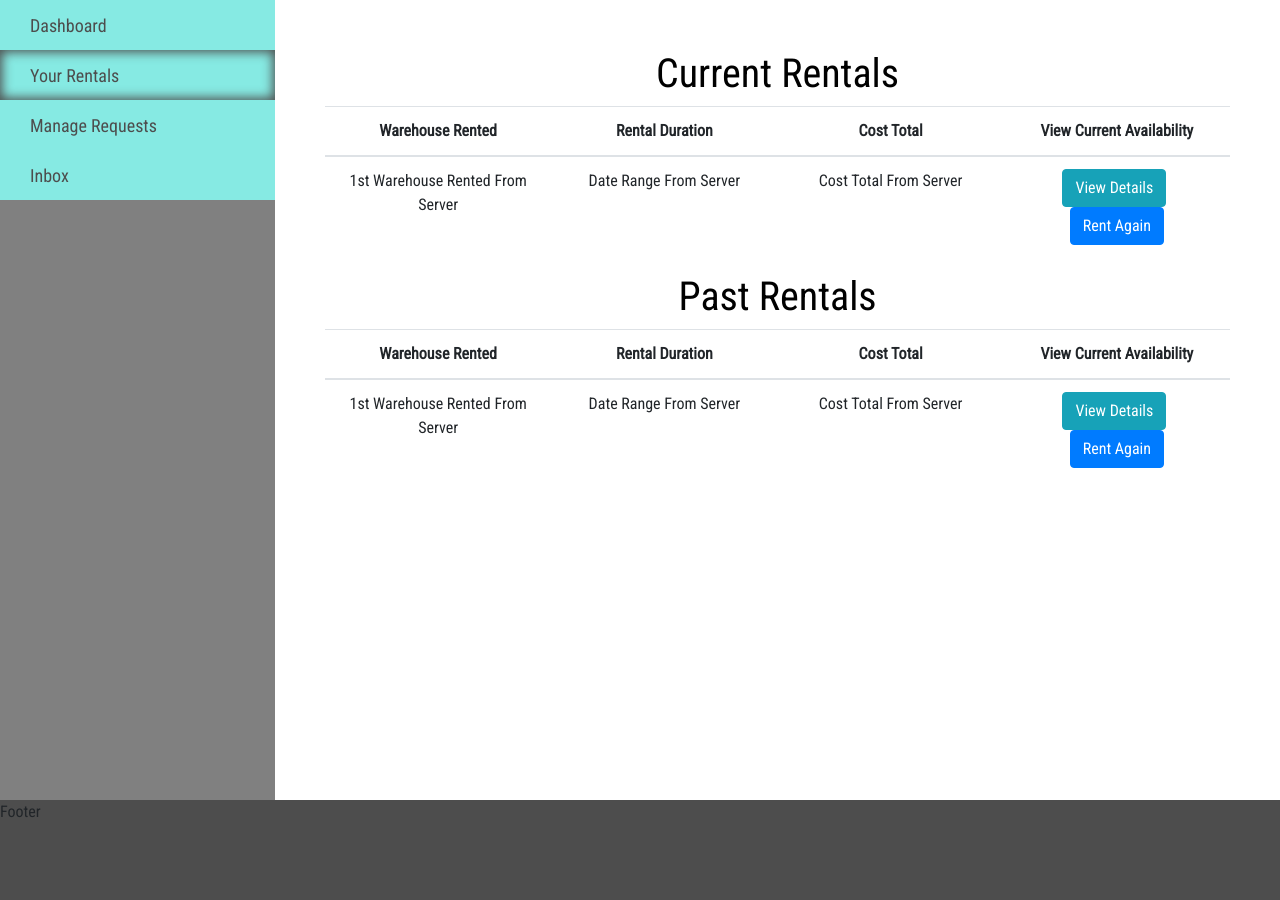
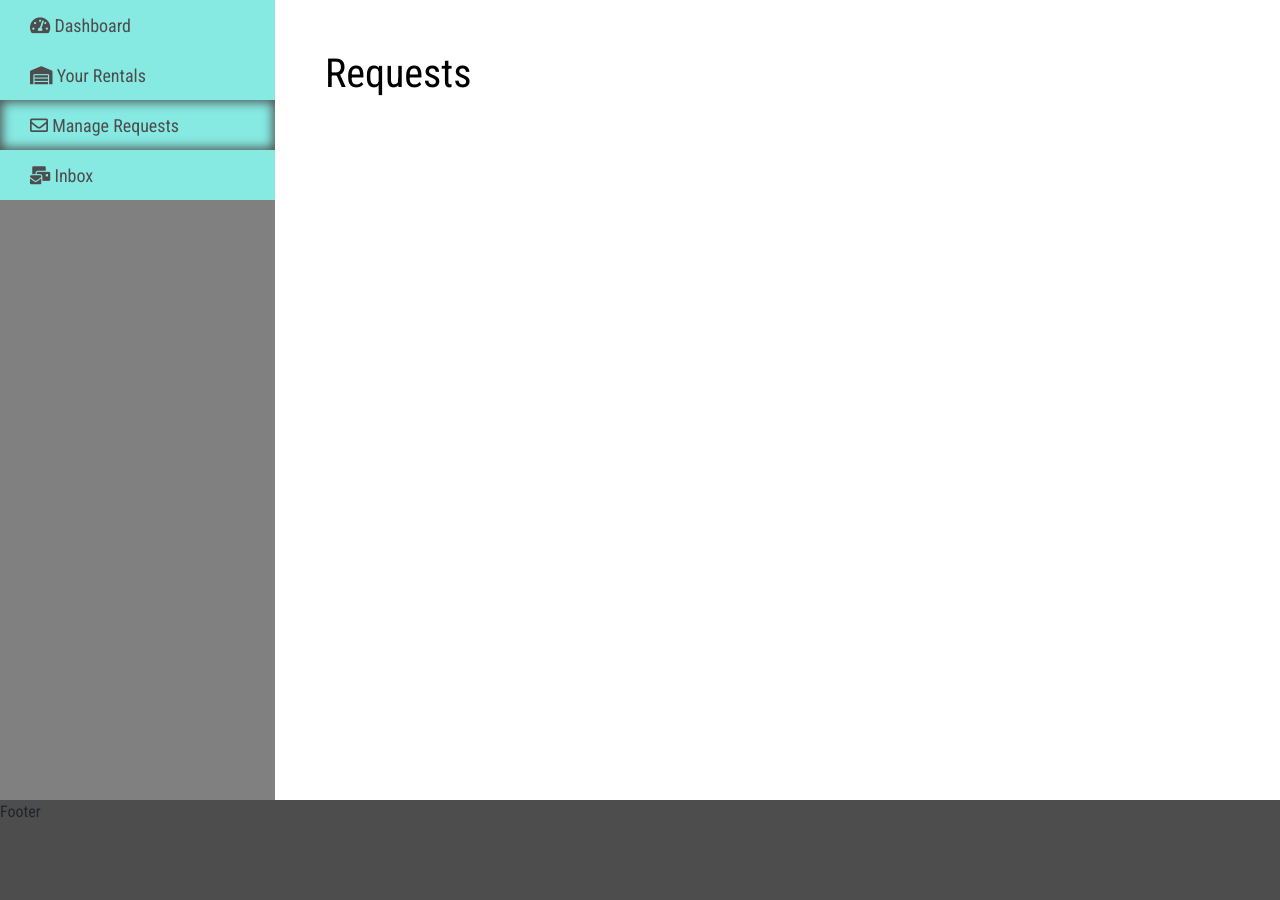
Before and after one commit to delta97/WhereHouse, a PHP site: page /lessee/tester.html in a window 1280 px wide. Shown: the part 75-975 px from the top of the page. Run offline with PHP 8.4, Linux system fonts and the light colour scheme; some libraries are stand-ins or nearby versions.

Commit message:
began work on requests page for lessees

```diff
--- a/lessee/tester.html
+++ b/lessee/tester.html
@@ -24,13 +24,21 @@
 
 		<!-- Link to the style sheet -->
 		<link rel="stylesheet" href="../style.css">
+
+		<!-- javascript click functions -->
+		<script src="../javascript/click_functions.js"></script>
+
+		<!-- font awesome icons -->
+		<link rel="stylesheet" href="https://use.fontawesome.com/releases/v5.5.0/css/all.css" integrity="sha384-B4dIYHKNBt8Bc12p+WXckhzcICo0wtJAoU8YZTY5qE0Id1GSseTk6S+L3BlXeVIU" crossorigin="anonymous">
+
+
 	</head>
 	<body>
 		<div class="flexbox-wrapper">
 			<div class="header">
 				<div class="flex-logo">
 					<span><a href="../index.php"><img class="logo" src="../images/logo.png"></a></span>
-					<span class="logo-text"><a href="../index.php">WhereHouse</a></span>
+					<span class="logo-text"><a href="index.php">WhereHouse</a></span>
 				</div>
 				<div class="flex-logo">
 					<span class="header-username">Doe, John</span>
@@ -40,179 +48,41 @@
 			<div class="body dashboard-flex">
 				<div class="sidebar">
 					<div id="dashboard-btn" class="sidebar-btn">
-						<span class="sidebar-btn-text">Dashboard</span>
+						<span class="sidebar-btn-text"><i class="fas fa-tachometer-alt"></i> Dashboard</span>
 					</div>
-					<div id="rentals-btn" class="sidebar-btn active-btn">
-						<span class="sidebar-btn-text">Your Rentals</span>
+					<div id="rentals-btn" class="sidebar-btn">
+						<span class="sidebar-btn-text"><i class="fas fa-warehouse"></i> Your Rentals</span>
 					</div>
-					<div id="requests-btn" class="sidebar-btn">
-						<span class="sidebar-btn-text">Manage Requests</span>
+					<div id="requests-btn" class="sidebar-btn active-btn">
+						<span class="sidebar-btn-text"><i class="far fa-envelope"></i> Manage Requests</span>
 					</div>
 					<div id="inbox-btn" class="sidebar-btn">
-						<span class="sidebar-btn-text">Inbox</span>
+						<span class="sidebar-btn-text"><i class="fas fa-mail-bulk"></i> Inbox</span>
 					</div>
 				</div>
 				<div class="page-content">
-					<div class="current-rentals">
-						<h1 style="text-align: center;">Current Rentals</h1>
-						<table id="current-rentals-table" class="table">
-							<thead>
-								<tr>
-									<th style="width: 25%" class="text-center" scope="col">
-										Warehouse Rented
-									</th>
-									<th style="width: 25%" class="text-center" scope="col">
-										Rental Duration
-									</th>
-									<th style="width: 25%" class="text-center" scope="col">
-										Cost Total
-									</th>
-									<th style="width: 25%" class="text-center" scope="col">
-										View Current Availability
-									</th>
-								</tr>
-							</thead>
-							<tbody>
-								<tr>
-									<td style="width: 25%" class="text-center">
-										1st Warehouse Rented From Server
-									</td>
-									<td style="width: 25%" class="text-center">
-										Date Range From Server
-									</td>
-									<td style="width: 25%" class="text-center">
-										Cost Total From Server
-									</td>
-									<td style="width: 25%" class="text-center">
-										<button data-toggle="modal" data-target="#rental-view-details" style="margin-right: 5px" class="btn btn-info">View Details</button>
-										<button data-toggle="modal" data-target="#rent-again" class="btn btn-primary">Rent Again</button>
-									</td>
-								</tr>
-							</tbody>
-						</table>
+					<h1>Requests</h1>
 
-
-					</div>
-
-					<!-- <?php
-						//query the open rental contracts
-						//if query returns number of results equal to zero then do the following:
-
-						//echo "Oh no, you don't have any current rentals! You can fix that by searching for a warehouse to rent on our <a href="searchpage.html">search page</a>."
-					?> -->
-					<div class="past-rentals">
-						<h1 style="text-align: center;">Past Rentals</h1>
-						<table id="past-rentals-table" class="table">
-							<thead>
-								<tr>
-									<th style="width: 25%" class="text-center" scope="col">
-										Warehouse Rented
-									</th>
-									<th style="width: 25%" class="text-center" scope="col">
-										Rental Duration
-									</th>
-									<th style="width: 25%" class="text-center" scope="col">
-										Cost Total
-									</th>
-									<th style="width: 25%" class="text-center" scope="col">
-										View Current Availability
-									</th>
-								</tr>
-							</thead>
-							<tbody>
-								<tr>
-									<td style="width: 25%" class="text-center">
-										1st Warehouse Rented From Server
-									</td>
-									<td style="width: 25%" class="text-center">
-										Date Range From Server
-									</td>
-									<td style="width: 25%" class="text-center">
-										Cost Total From Server
-									</td>
-									<td style="width: 25%" class="text-center">
-										<button data-toggle="modal" data-target="#rental-view-details" style="margin-right: 5px" class="btn btn-info">View Details</button>
-										<button data-toggle="modal" data-target="#rent-again" class="btn btn-primary">Rent Again</button>
-									</td>
-								</tr>
-							</tbody>
-						</table>
-					</div>
-					<!-- <?php
-						//query the history of the user for ALL rentals over time
-						//display results in a table
-
-						//on click for each result, toggle a modal that displays the information surrounding a particular rental
-
-						//possible feature if there is time: add a print to pdf button that prints and downloads a pdf of the rental in question
-
-						//fields to include in modal: warehouse rented, duration, final cost, rating the user gave the warehouse, average rating for the warehouse, search for this result again button
-					?> -->
 				</div>
 			</div>
-
-			<!-- Rental View Details Modal - Pops up on clicking one of the past or current rentals -->
-			<div class="modal fade" id="rental-view-details" tabindex="-1" role="dialog" aria-labelledby="rental-view-details" aria-hidden="true">
-				<div class="modal-dialog modal-dialog-centered flex-center" role="document">
-					<div class="modal-content edit-info-modal">
-						<div class="modal-header">
-							<h3 class="modal-title" id="registration-modal-title">Rental Details</h3>
-							<button type="button" class="close" data-dismiss="modal" aria-label="Close">
-								<span aria-hidden="true">&times;</span>
-							</button>
-						</div>
-						<div class="modal-body">
-
-						</div>
-						<div class="modal-footer">
-							<button type="button" data-dismiss="modal" data-toggle="modal" data-target="#rent-again" class="btn btn-info">Rent Again</button>
-							<button type="button" class="btn btn-close" data-dismiss="modal">Close</button>
-						</div>
-					</div>
-				</div>
-			</div>
-
-
-			<!-- Rent Again Modal -->
-			<div class="modal fade" id="rent-again" tabindex="-1" role="dialog" aria-labelledby="rent-again" aria-hidden="true">
-				<div class="modal-dialog modal-dialog-centered flex-center" role="document">
-					<div class="modal-content edit-info-modal">
-						<div class="modal-header">
-							<h3 class="modal-title" id="registration-modal-title">Rent Again</h3>
-							<button type="button" class="close" data-dismiss="modal" aria-label="Close">
-								<span aria-hidden="true">&times;</span>
-							</button>
-						</div>
-						<div class="modal-body">
-
-						</div>
-						<div class="modal-footer">
-							<button type="button" class="btn btn-close" data-dismiss="modal">Close</button>
-						</div>
-					</div>
-				</div>
-			</div>
-
-
-		</div>
 		</div>
 		<div class="footer">Footer</div>
 	</body>
 
 	<script type="text/javascript">
-		$("#dashboard-btn").click(function(event) {
+		$("#dashboard-btn").click(function() {
 			window.location = "dashboard.php";
 		});
-		$("#rentals-btn").click(function(event) {
+		$("#rentals-btn").click(function() {
 			window.location = "rentals.php";
 		});
-		$("#requests-btn").click(function(event) {
+		$("#requests-btn").click(function() {
 			window.location = "requests.php";
 		});
-		$("#inbox-btn").click(function(event) {
+		$("#inbox-btn").click(function() {
 			window.location = "inbox.php";
 		});
-		$(".logout-button").click(function(event) {
+		$(".logout-button").click(function() {
 			window.location = "../index.php";
 		});
 	</script>
```
Also changed, not shown: lessee/requests.php (+10 -4 lines).
